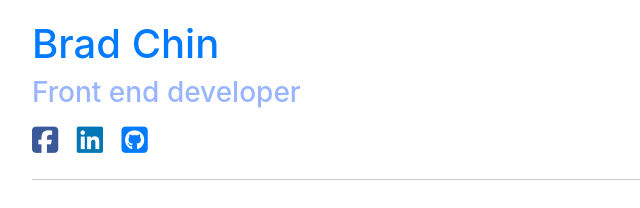
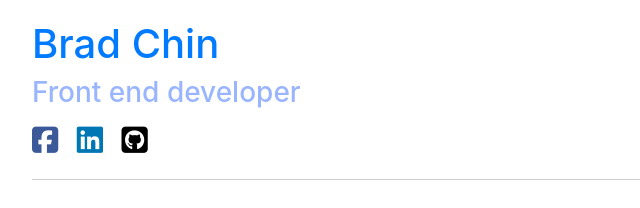
Before and after one commit to bradchn/bradchn.github.io, a plain HTML site: page index.html in a window 1280 px wide. Shown: the full height of the page, 111-751 px from the left. Drawn offline with nearby package versions, Linux system fonts and the light colour scheme.

Commit message:
black git

```diff
--- a/css/styles.css
+++ b/css/styles.css
@@ -36,6 +36,10 @@ body{
 	color: #0077B5;
 }
 
+.fa-github-square{
+	color: black;
+}
+
 .social-link{
 	margin-right: 10px;
 }
```
